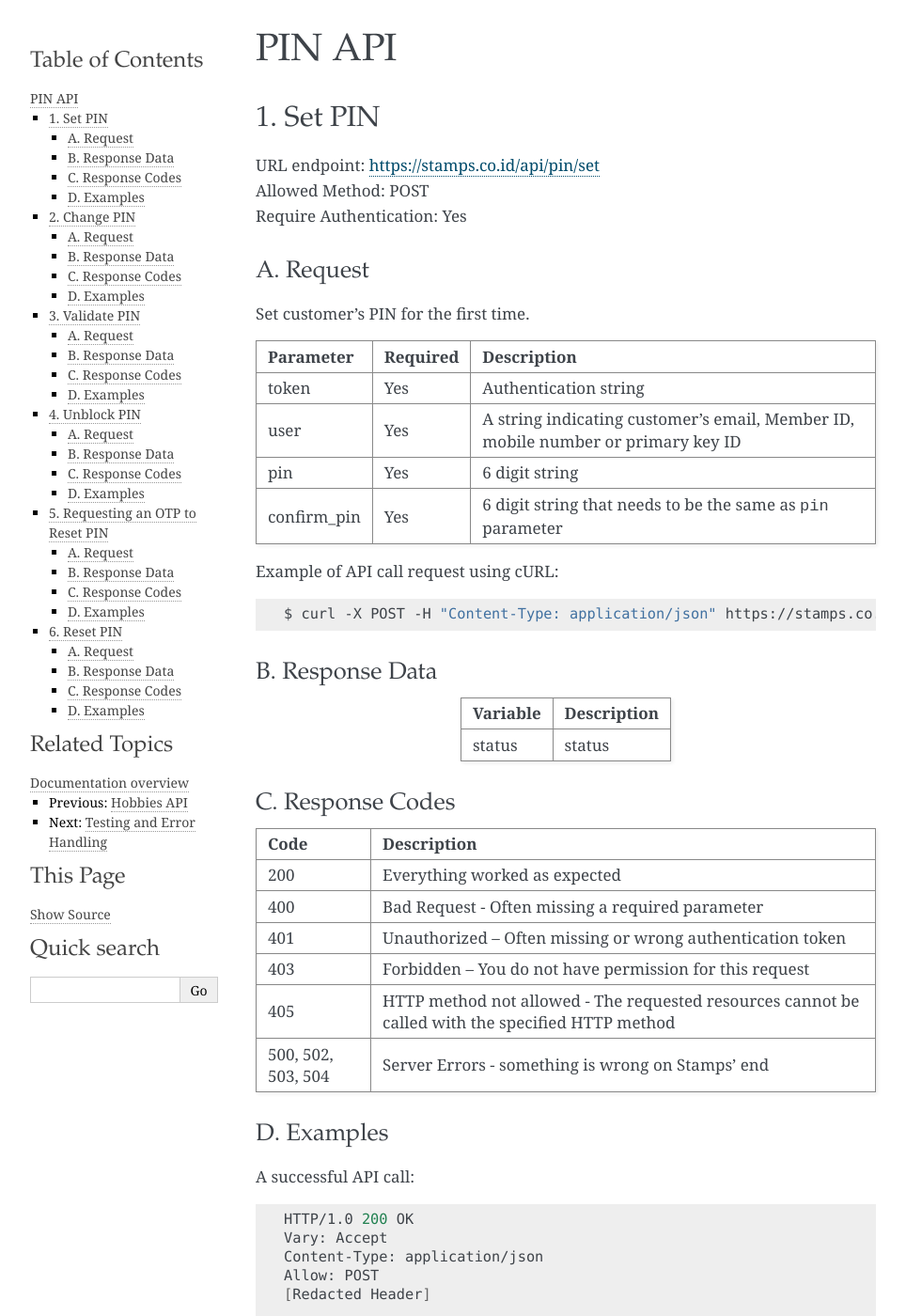
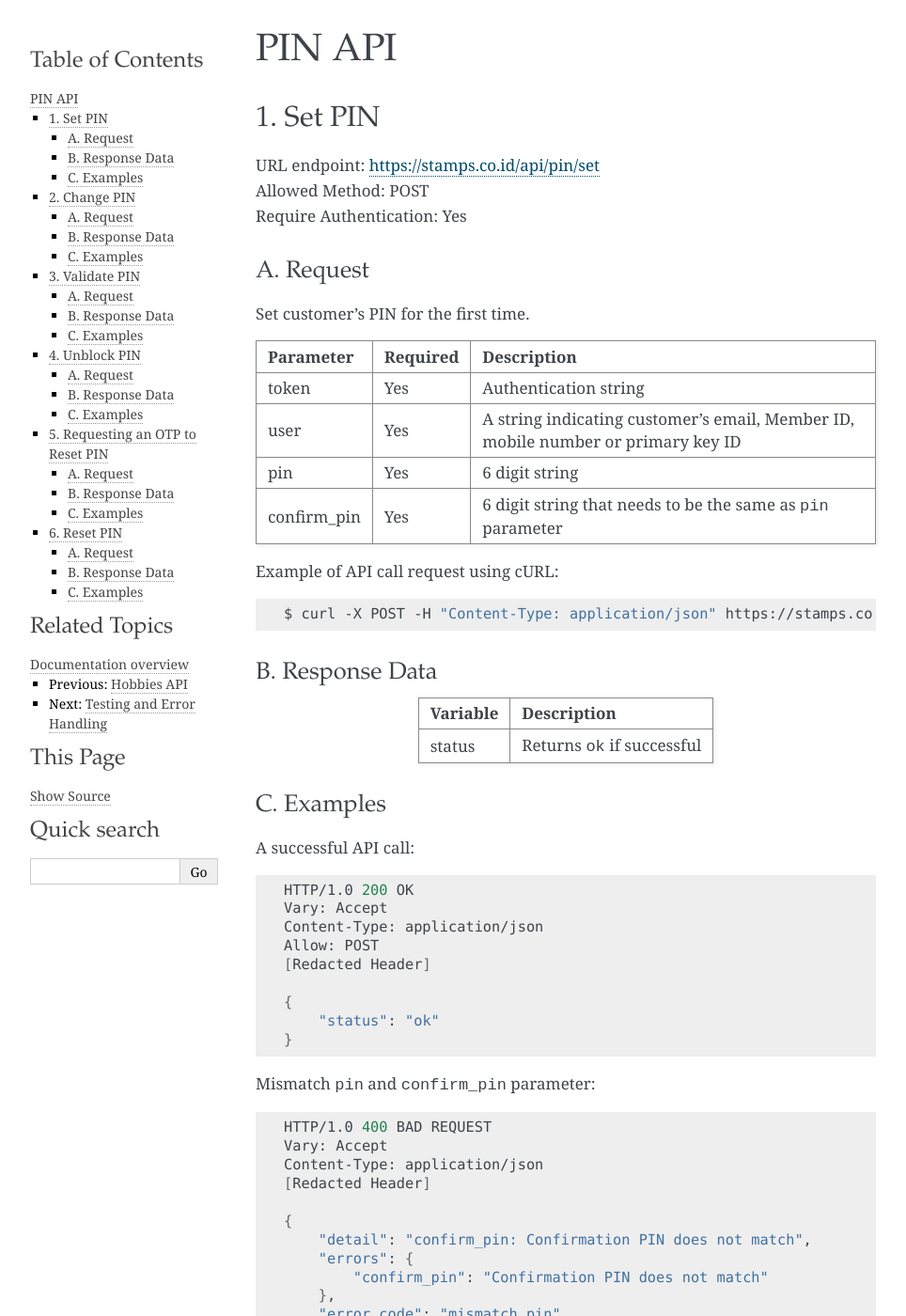
Before and after one commit to ui/stamps-api-docs, a Sphinx documentation site: the page built from source/pin_api.rst, in a window 1280 px wide and 1400 px high. Shown: the whole window at 94% size, without its empty margins (148-1112 px from the left). Built offline with Sphinx 7.4.7, drawn with Linux system fonts in a browser that asks for light colours; some of the changed text lies outside the part shown.

Commit message:
Fix status description & remove response codes

```diff
--- a/source/pin_api.rst
+++ b/source/pin_api.rst
@@ -34,29 +34,10 @@ B. Response Data
 =================== ==============================
 Variable            Description
 =================== ==============================
-status              status
+status              Returns ``ok`` if successful
 =================== ==============================
 
-C. Response Codes
------------------
-
-=================== ==============================
-Code                Description
-=================== ==============================
-200                 Everything worked as expected
-400                 Bad Request - Often missing a
-                    required parameter
-401                 Unauthorized – Often missing or
-                    wrong authentication token
-403                 Forbidden – You do not have
-                    permission for this request
-405                 HTTP method not allowed - The
-                    requested resources cannot be called with the specified HTTP method
-500, 502, 503, 504  Server Errors - something is
-                    wrong on Stamps' end
-=================== ==============================
-
-D. Examples
+C. Examples
 -----------
 
 A successful API call:
@@ -123,29 +104,10 @@ B. Response Data
 =================== ==============================
 Variable            Description
 =================== ==============================
-status              status
+status              Returns ``ok`` if successful
 =================== ==============================
 
-C. Response Codes
------------------
-
-=================== ==============================
-Code                Description
-=================== ==============================
-200                 Everything worked as expected
-400                 Bad Request - Often missing a
-                    required parameter
-401                 Unauthorized – Often missing or
-                    wrong authentication token
-403                 Forbidden – You do not have
-                    permission for this request
-405                 HTTP method not allowed - The
-                    requested resources cannot be called with the specified HTTP method
-500, 502, 503, 504  Server Errors - something is
-                    wrong on Stamps' end
-=================== ==============================
-
-D. Examples
+C. Examples
 -----------
 
 A successful API call:
@@ -230,29 +192,10 @@ B. Response Data
 =================== ==============================
 Variable            Description
 =================== ==============================
-status              status
+status              Returns ``ok`` if successful
 =================== ==============================
 
-C. Response Codes
------------------
-
-=================== ==============================
-Code                Description
-=================== ==============================
-200                 Everything worked as expected
-400                 Bad Request - Often missing a
-                    required parameter
-401                 Unauthorized – Often missing or
-                    wrong authentication token
-403                 Forbidden – You do not have
-                    permission for this request
-405                 HTTP method not allowed - The
-                    requested resources cannot be called with the specified HTTP method
-500, 502, 503, 504  Server Errors - something is
-                    wrong on Stamps' end
-=================== ==============================
-
-D. Examples
+C. Examples
 -----------
 
 A successful API call:
@@ -318,29 +261,10 @@ B. Response Data
 =================== ==============================
 Variable            Description
 =================== ==============================
-status              status
+status              Returns ``ok`` if successful
 =================== ==============================
 
-C. Response Codes
------------------
-
-=================== ==============================
-Code                Description
-=================== ==============================
-200                 Everything worked as expected
-400                 Bad Request - Often missing a
-                    required parameter
-401                 Unauthorized – Often missing or
-                    wrong authentication token
-403                 Forbidden – You do not have
-                    permission for this request
-405                 HTTP method not allowed - The
-                    requested resources cannot be called with the specified HTTP method
-500, 502, 503, 504  Server Errors - something is
-                    wrong on Stamps' end
-=================== ==============================
-
-D. Examples
+C. Examples
 -----------
 
 A successful API call:
@@ -388,29 +312,10 @@ B. Response Data
 =================== ==============================
 Variable            Description
 =================== ==============================
-status              status
+status              Returns ``ok`` if successful
 =================== ==============================
 
-C. Response Codes
------------------
-
-=================== ==============================
-Code                Description
-=================== ==============================
-200                 Everything worked as expected
-400                 Bad Request - Often missing a
-                    required parameter
-401                 Unauthorized – Often missing or
-                    wrong authentication token
-403                 Forbidden – You do not have
-                    permission for this request
-405                 HTTP method not allowed - The
-                    requested resources cannot be called with the specified HTTP method
-500, 502, 503, 504  Server Errors - something is
-                    wrong on Stamps' end
-=================== ==============================
-
-D. Examples
+C. Examples
 -----------
 
 A successful API call:
@@ -459,29 +364,10 @@ B. Response Data
 =================== ==============================
 Variable            Description
 =================== ==============================
-status              status
+status              Returns ``ok`` if successful
 =================== ==============================
 
-C. Response Codes
------------------
-
-=================== ==============================
-Code                Description
-=================== ==============================
-200                 Everything worked as expected
-400                 Bad Request - Often missing a
-                    required parameter
-401                 Unauthorized – Often missing or
-                    wrong authentication token
-403                 Forbidden – You do not have
-                    permission for this request
-405                 HTTP method not allowed - The
-                    requested resources cannot be called with the specified HTTP method
-500, 502, 503, 504  Server Errors - something is
-                    wrong on Stamps' end
-=================== ==============================
-
-D. Examples
+C. Examples
 -----------
 
 A successful API call:
```
